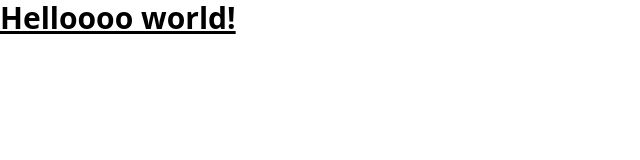
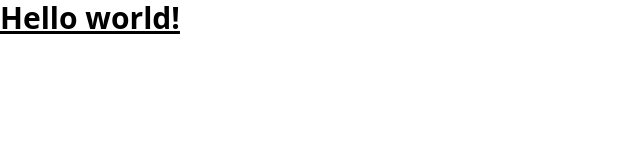
Before and after one commit to Apolline-thy/testTd5, a website built with Vite: page index.html in a window 1280 px wide. Shown: the whole page, without its empty margins (0-640 px from the left). Built offline with nearby package versions, Linux system fonts and the light colour scheme.

Commit message:
second test

```diff
--- a/index.html
+++ b/index.html
@@ -6,6 +6,6 @@
     <link href="/src/style.css" rel="stylesheet" />
   </head>
   <body>
-    <h1 class="text-3xl font-bold underline">Helloooo world!</h1>
+    <h1 class="text-3xl font-bold underline">Hello world!</h1>
   </body>
 </html>
```
